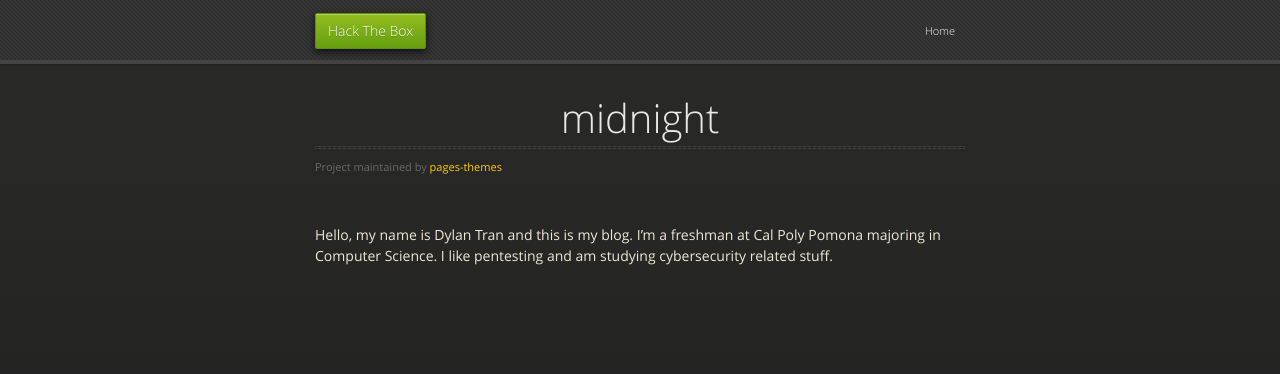
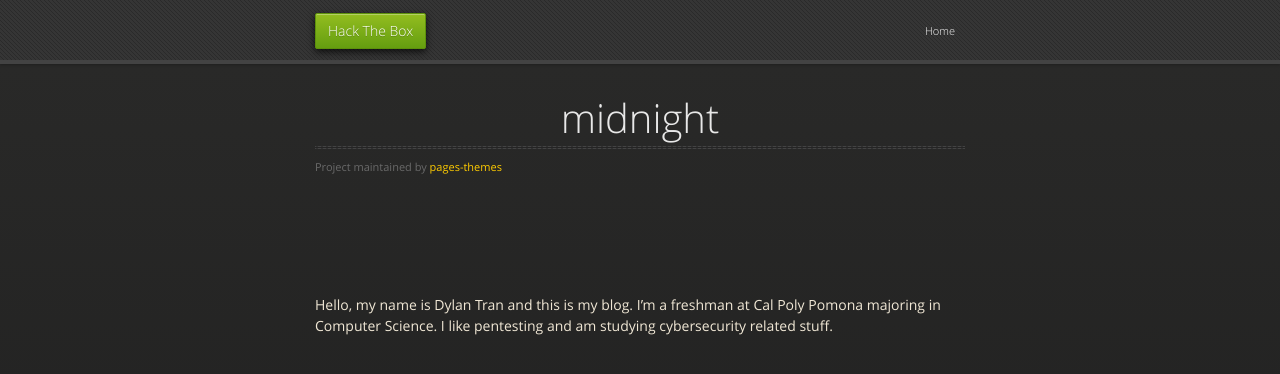
Before and after one commit to pages-themes/midnight, a Jekyll site: the page built from index.md, in a window 1280 px wide. Shown: the top 374 px of the page. Built offline with Jekyll 4.4.1, drawn with Linux system fonts in a browser that asks for light colours.

Commit message:
Update default.html

```diff
--- a/_layouts/default.html
+++ b/_layouts/default.html
@@ -37,9 +37,8 @@
           <hr>
           <span class="credits left">Project maintained by <a href="{{ site.github.owner_url }}">{{ site.github.owner_name }}</a></span>
         </div>
-        {{ content }}
       </section>
-
+     {{ content }}
     </div>
   </body>
 </html>
```
